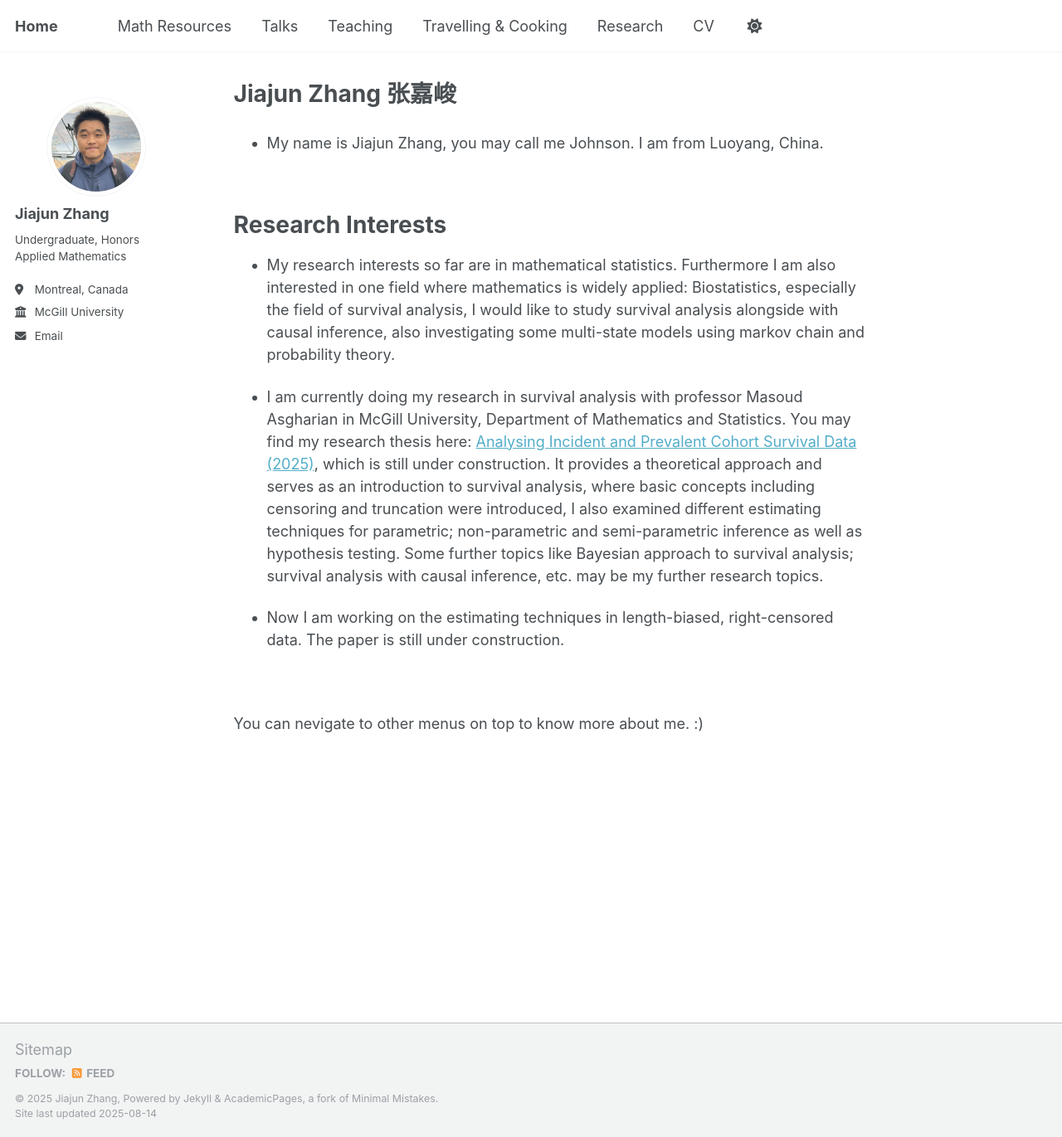
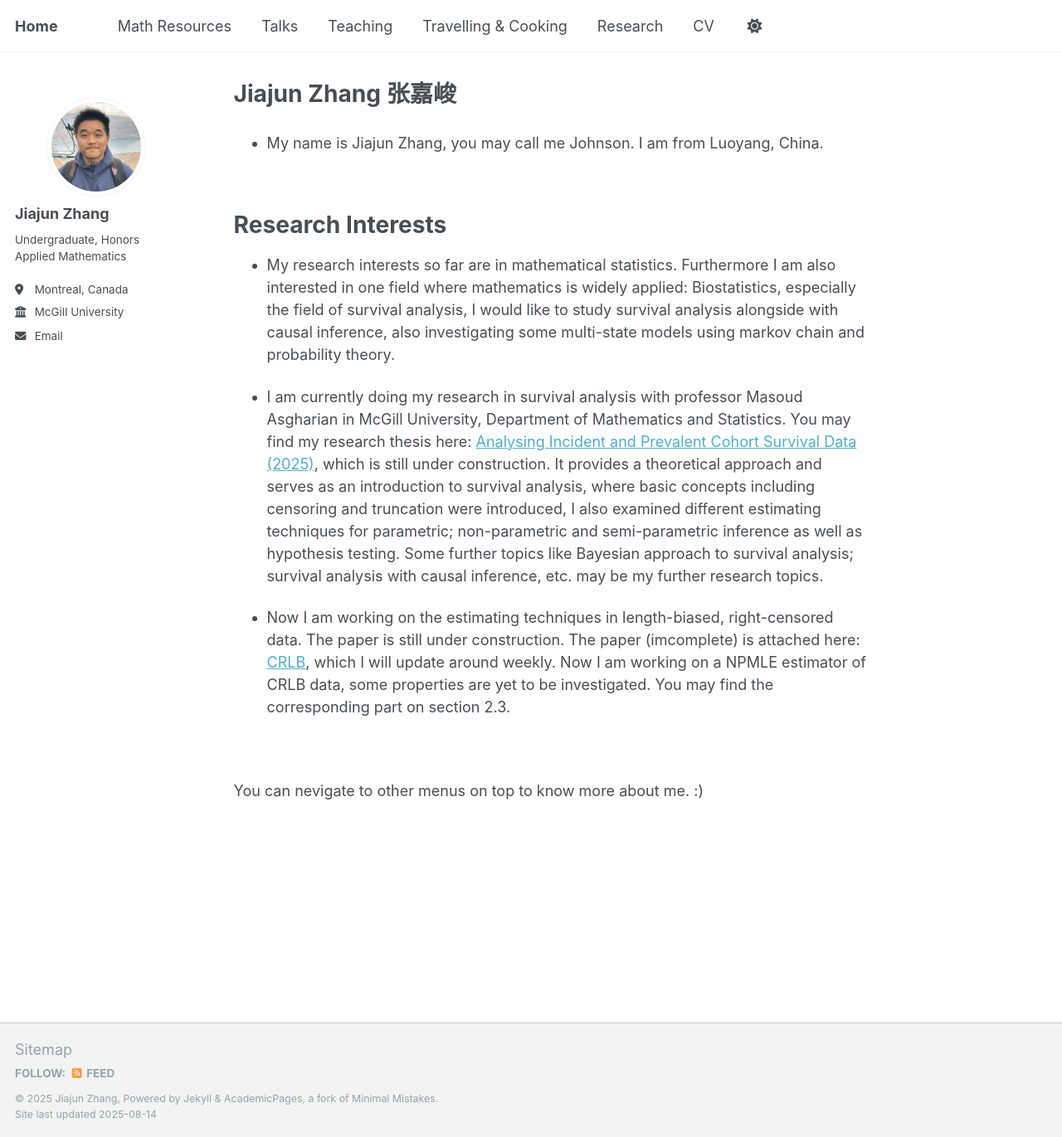
Before and after one commit to JohanssonRein/JohanssonRein.github.io, a Jekyll site: the page built from _pages/about.md, in a window 1280 px wide and 1371 px high. Shown: the whole window at 83% size. Built offline with Jekyll 4.4.1, drawn with Linux system fonts in a browser that asks for light colours.

Commit message:
Update about.md

```diff
--- a/_pages/about.md
+++ b/_pages/about.md
@@ -22,7 +22,7 @@ which is still under construction. It provides a theoretical approach and serves
 survival analysis, where basic concepts including censoring and truncation were introduced, I also examined different estimating techniques for parametric; non-parametric and semi-parametric inference as well as hypothesis testing. Some further topics like Bayesian approach to survival analysis;
 survival analysis with causal inference, etc. may be my further research topics.
 
-* Now I am working on the estimating techniques in length-biased, right-censored data. The paper is still under construction.
+* Now I am working on the estimating techniques in length-biased, right-censored data. The paper is still under construction. The paper (imcomplete) is attached here: [CRLB](/files/crlb.pdf), which I will update around weekly. Now I am working on a NPMLE estimator of CRLB data, some properties are yet to be investigated. You may find the corresponding part on section 2.3.
 
 <br>
 
```
